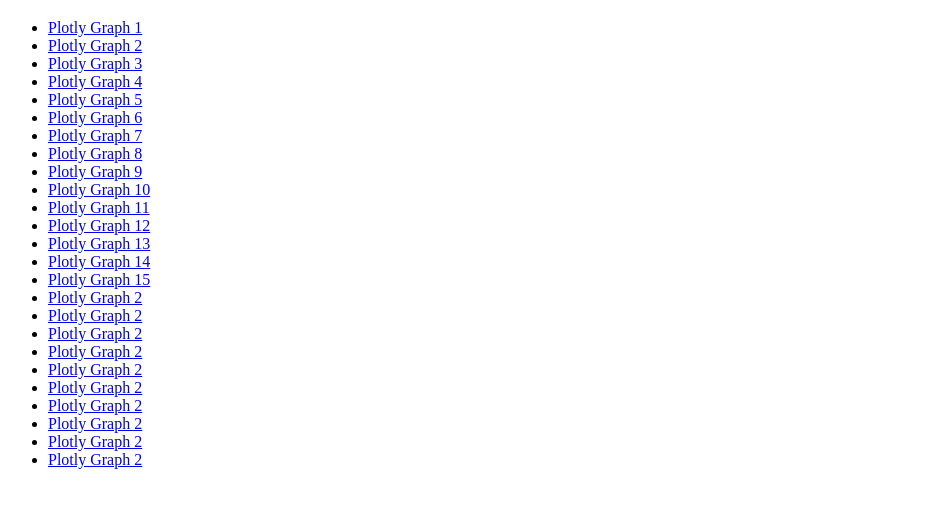
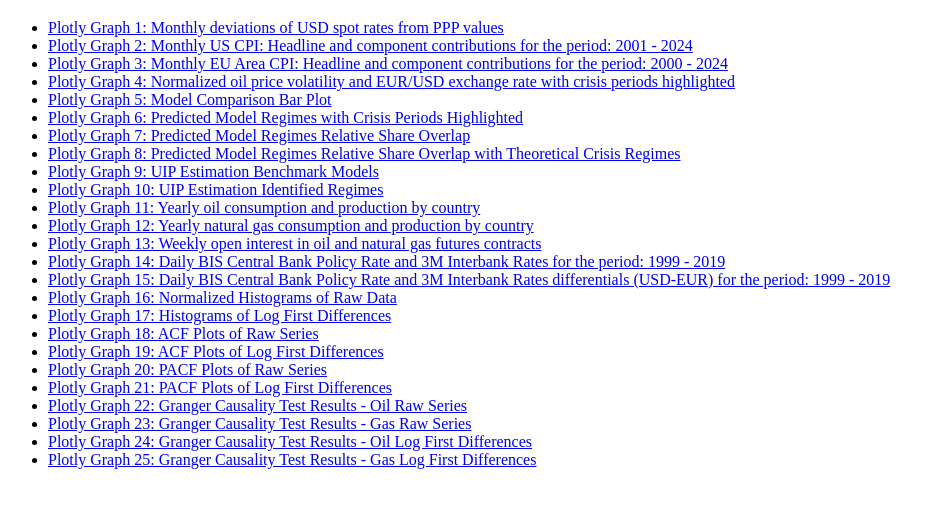
Before and after one commit to RobertHennings/Seminar, a plain HTML site: page docs/index.html in a window 1280 px wide. Shown: the part 61-568 px from the top of the page, without its empty margins (0-944 px from the left). Drawn offline with Linux system fonts and the light colour scheme.

Commit message:
DOC: Slighlty renamed graphs links in Webpage

```diff
--- a/docs/index.html
+++ b/docs/index.html
@@ -6,39 +6,44 @@
   <title>
     Identifying (volatility-)regimes in the EUR/USD spot
     exchange rate using clustering algorithms:
-    An Oil and Gas Perspective on Parity Conditions.</title>
+    An Oil and Gas Perspective on Parity Conditions.
+  </title>
 </head>
 <body>
+  <title>
+    Identifying (volatility-)regimes in the EUR/USD spot
+    exchange rate using clustering algorithms:
+    An Oil and Gas Perspective on Parity Conditions.
+  </title>
   <h1>Seminar graphs:</h1>
-
   <!-- Simple links to files that live in docs/ -->
 
   <ul>
-    <li><a href="chap_00_deviations_of_usd_spotrates_from_ppp_values.html">Plotly Graph 1</a></li>
-    <li><a href="chap_02_us_cpi_inflation_decomposition.html">Plotly Graph 2</a></li>
-    <li><a href="chap_02_eu_area_cpi_inflation_decomposition.html">Plotly Graph 3</a></li>
-    <li><a href="chap_02_exchange_rate_oil_raw_vola_normalized_crisis_periods_highlighted.html">Plotly Graph 4</a></li>
-    <li><a href="chap_07_model_comparison_bar_plot.html">Plotly Graph 5</a></li>
-    <li><a href="chap_07_predicted_model_regimes_with_crisis_periods_highlighted.html">Plotly Graph 6</a></li>
-    <li><a href="chap_07_predicted_model_regimes_rel_share_overlap.html">Plotly Graph 7</a></li>
-    <li><a href="chap_07_predicted_model_regimes_rel_share_overlap_theo_crisis_regimes.html">Plotly Graph 8</a></li>
-    <li><a href="chap_07_uip_estimation_benchmark_models.html">Plotly Graph 9</a></li>
-    <li><a href="chap_07_uip_estimation_identified_regimes.html">Plotly Graph 10</a></li>
-    <li><a href="chap_06_yearly_oil_consumption_production_combined_graph.html">Plotly Graph 11</a></li>
-    <li><a href="chap_06_yearly_gas_consumption_production_combined_graph.html">Plotly Graph 12</a></li>
-    <li><a href="chap_06_weekly_open_interest_oil_gas_combined_graph.html">Plotly Graph 13</a></li>
-    <li><a href="chap_06_interest_rate_comparison_bis_cbpr_vs_3m_interbank.html">Plotly Graph 14</a></li>
-    <li><a href="chap_06_interest_rate_comparison_bis_cbpr_vs_3m_interbank_diffs.html">Plotly Graph 15</a></li>
-    <li><a href="chap_06_raw_data_normalized_histogram.html">Plotly Graph 2</a></li>
-    <li><a href="chap_06_log_first_diff_histogram.html">Plotly Graph 2</a></li>
-    <li><a href="chap_06_acf_plot_raw_series.html">Plotly Graph 2</a></li>
-    <li><a href="chap_06_acf_plot_log_diff.html">Plotly Graph 2</a></li>
-    <li><a href="chap_06_pacf_plot_raw_series.html">Plotly Graph 2</a></li>
-    <li><a href="chap_06_pacf_plot_log_diff.html">Plotly Graph 2</a></li>
-    <li><a href="chap_06_granger_causality_test_oil_raw_series.html">Plotly Graph 2</a></li>
-    <li><a href="chap_06_granger_causality_test_gas_raw_series.html">Plotly Graph 2</a></li>
-    <li><a href="chap_06_granger_causality_test_oil_log_diff.html">Plotly Graph 2</a></li>
-    <li><a href="chap_06_granger_causality_test_gas_log_diff.html">Plotly Graph 2</a></li>
+    <li><a href="chap_00_deviations_of_usd_spotrates_from_ppp_values.html">Plotly Graph 1: Monthly deviations of USD spot rates from PPP values</a></li>
+    <li><a href="chap_02_us_cpi_inflation_decomposition.html">Plotly Graph 2: Monthly US CPI: Headline and component contributions for the period: 2001 - 2024</a></li>
+    <li><a href="chap_02_eu_area_cpi_inflation_decomposition.html">Plotly Graph 3: Monthly EU Area CPI: Headline and component contributions for the period: 2000 - 2024</a></li>
+    <li><a href="chap_02_exchange_rate_oil_raw_vola_normalized_crisis_periods_highlighted.html">Plotly Graph 4: Normalized oil price volatility and EUR/USD exchange rate with crisis periods highlighted</a></li>
+    <li><a href="chap_07_model_comparison_bar_plot.html">Plotly Graph 5: Model Comparison Bar Plot</a></li>
+    <li><a href="chap_07_predicted_model_regimes_with_crisis_periods_highlighted.html">Plotly Graph 6: Predicted Model Regimes with Crisis Periods Highlighted</a></li>
+    <li><a href="chap_07_predicted_model_regimes_rel_share_overlap.html">Plotly Graph 7: Predicted Model Regimes Relative Share Overlap</a></li>
+    <li><a href="chap_07_predicted_model_regimes_rel_share_overlap_theo_crisis_regimes.html">Plotly Graph 8: Predicted Model Regimes Relative Share Overlap with Theoretical Crisis Regimes</a></li>
+    <li><a href="chap_07_uip_estimation_benchmark_models.html">Plotly Graph 9: UIP Estimation Benchmark Models</a></li>
+    <li><a href="chap_07_uip_estimation_identified_regimes.html">Plotly Graph 10: UIP Estimation Identified Regimes</a></li>
+    <li><a href="chap_06_yearly_oil_consumption_production_combined_graph.html">Plotly Graph 11: Yearly oil consumption and production by country</a></li>
+    <li><a href="chap_06_yearly_gas_consumption_production_combined_graph.html">Plotly Graph 12: Yearly natural gas consumption and production by country</a></li>
+    <li><a href="chap_06_weekly_open_interest_oil_gas_combined_graph.html">Plotly Graph 13: Weekly open interest in oil and natural gas futures contracts</a></li>
+    <li><a href="chap_06_interest_rate_comparison_bis_cbpr_vs_3m_interbank.html">Plotly Graph 14: Daily BIS Central Bank Policy Rate and 3M Interbank Rates for the period: 1999 - 2019</a></li>
+    <li><a href="chap_06_interest_rate_comparison_bis_cbpr_vs_3m_interbank_diffs.html">Plotly Graph 15: Daily BIS Central Bank Policy Rate and 3M Interbank Rates differentials (USD-EUR) for the period: 1999 - 2019</a></li>
+    <li><a href="chap_06_raw_data_normalized_histogram.html">Plotly Graph 16: Normalized Histograms of Raw Data</a></li>
+    <li><a href="chap_06_log_first_diff_histogram.html">Plotly Graph 17: Histograms of Log First Differences</a></li>
+    <li><a href="chap_06_acf_plot_raw_series.html">Plotly Graph 18: ACF Plots of Raw Series</a></li>
+    <li><a href="chap_06_acf_plot_log_diff.html">Plotly Graph 19: ACF Plots of Log First Differences</a></li>
+    <li><a href="chap_06_pacf_plot_raw_series.html">Plotly Graph 20: PACF Plots of Raw Series</a></li>
+    <li><a href="chap_06_pacf_plot_log_diff.html">Plotly Graph 21: PACF Plots of Log First Differences</a></li>
+    <li><a href="chap_06_granger_causality_test_oil_raw_series.html">Plotly Graph 22: Granger Causality Test Results - Oil Raw Series</a></li>
+    <li><a href="chap_06_granger_causality_test_gas_raw_series.html">Plotly Graph 23: Granger Causality Test Results - Gas Raw Series</a></li>
+    <li><a href="chap_06_granger_causality_test_oil_log_diff.html">Plotly Graph 24: Granger Causality Test Results - Oil Log First Differences</a></li>
+    <li><a href="chap_06_granger_causality_test_gas_log_diff.html">Plotly Graph 25: Granger Causality Test Results - Gas Log First Differences</a></li>
   </ul>
 
   <!-- Embed a plot directly via iframe
```
